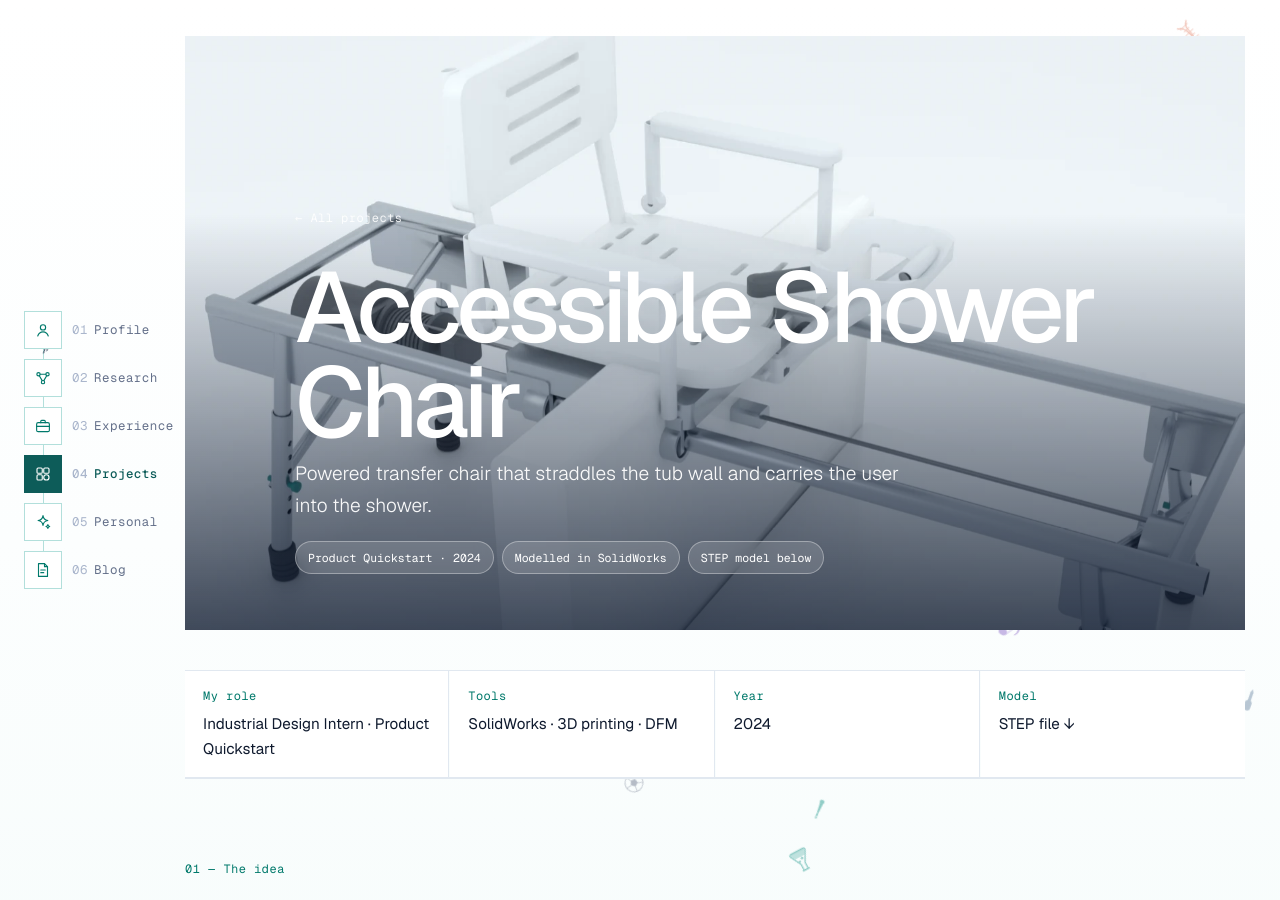
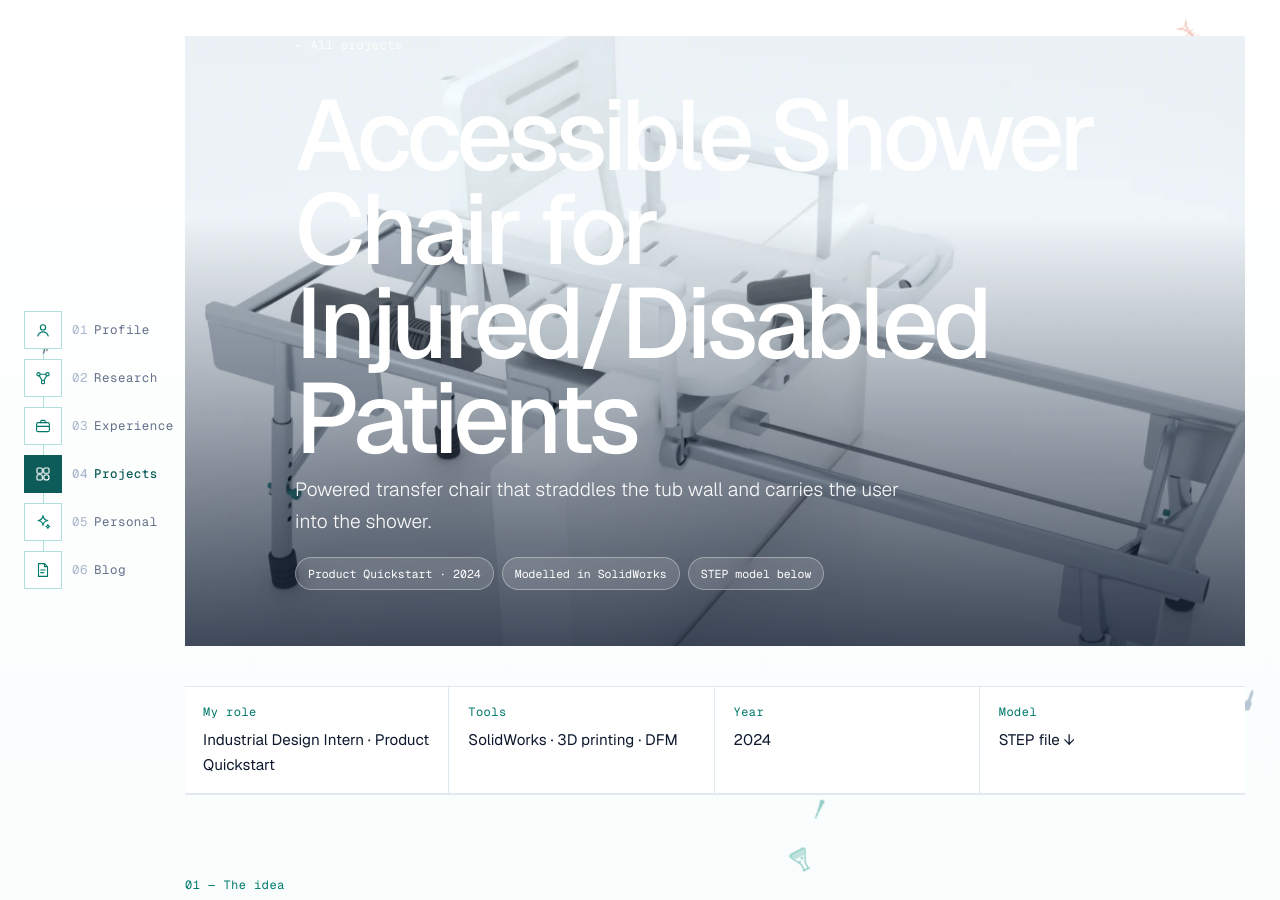
Before and after one commit to yuvinkang/yuvinkang.github.io, a Jekyll site: the page built from _projects/accessible-shower-chair.md, in a window 1280 px wide and 900 px high. Built offline with Jekyll 4.4.1, drawn with Linux system fonts in a browser that asks for light colours.

Commit message:
Update title for accessible shower chair project

```diff
--- a/_projects/accessible-shower-chair.md
+++ b/_projects/accessible-shower-chair.md
@@ -1,6 +1,6 @@
 ---
 layout: showerchair
-title: "Accessible Shower Chair"
+title: "Accessible Shower Chair for Injured/Disabled Patients"
 year: "2024"
 order: 3
 role: "Industrial Design Intern · Product Quickstart"
```
